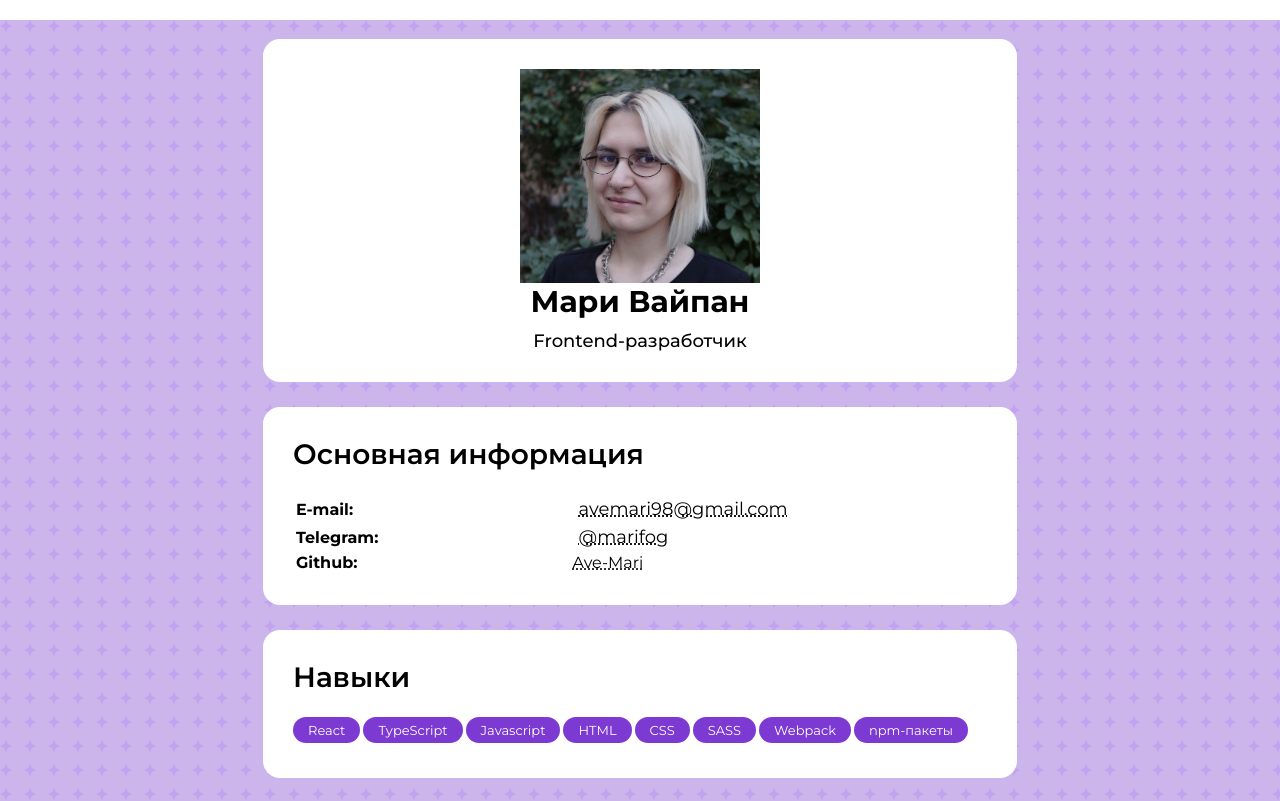
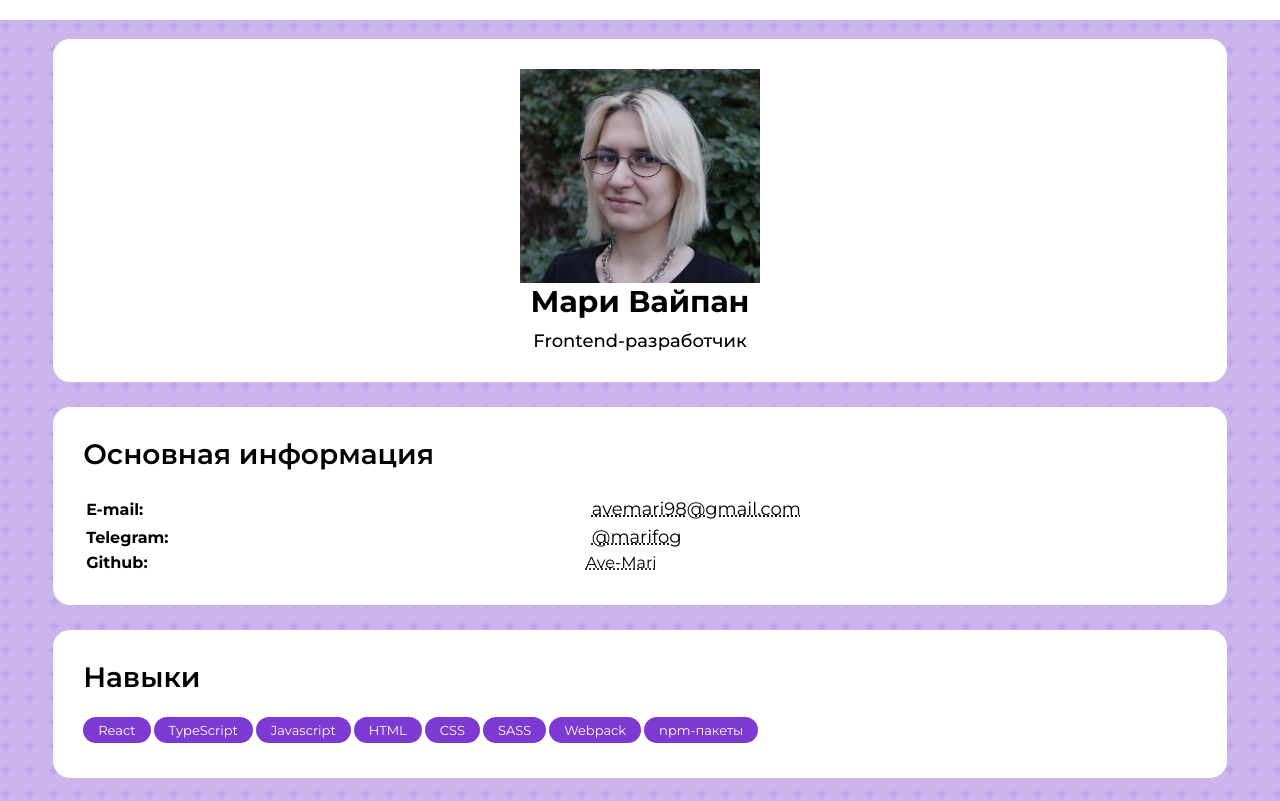
Before and after one commit to Ave-Mari/Mari-CV, a React app: page / in a window 1280 px wide. Shown: the top 801 px of the page. Built offline with nearby package versions, Linux system fonts and the light colour scheme; some icons are missing; the HTML template or start-up script is replaced by a standard one.

Commit message:
change px to vw

```diff
--- a/src/components/MainSection/MainSection.styles.ts
+++ b/src/components/MainSection/MainSection.styles.ts
@@ -1,7 +1,7 @@
 import styled from 'styled-components';
 
 export const Wrapper = styled.section`
-    width: 694px;
+    width: 87vw;
     background: #FFFFFF;
     border-radius: 17px;
     margin-bottom: 25px;
--- a/src/components/Section/Section.styles.ts
+++ b/src/components/Section/Section.styles.ts
@@ -1,7 +1,7 @@
 import styled from 'styled-components';
 
 export const Wrapper = styled.section`
-    width: 694px;
+    width: 87vw;
     background: #FFFFFF;
     border-radius: 17px;
     margin-bottom: 25px;
```
